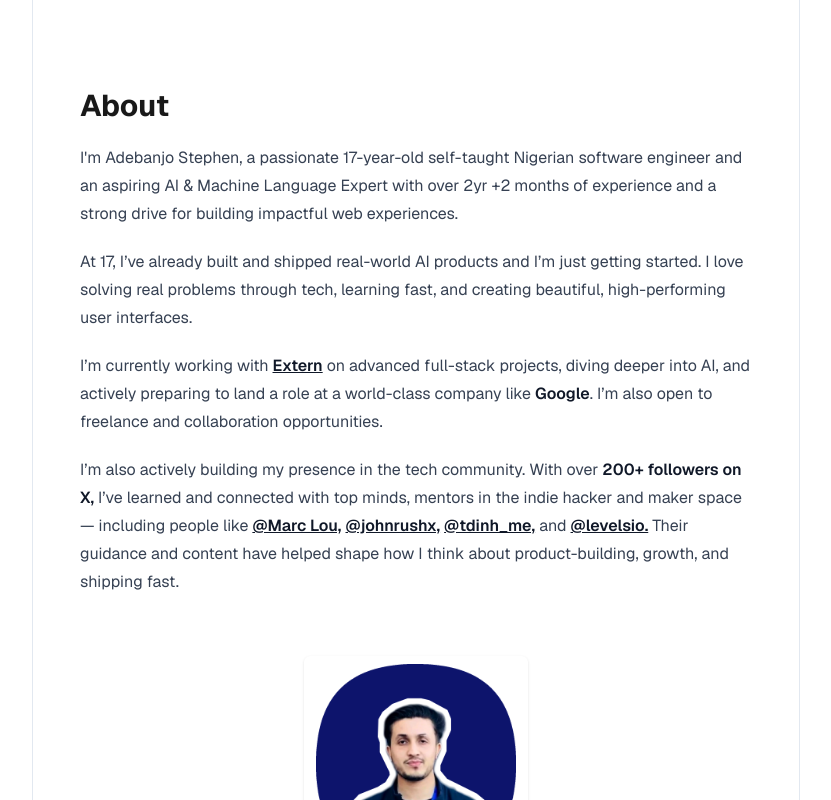
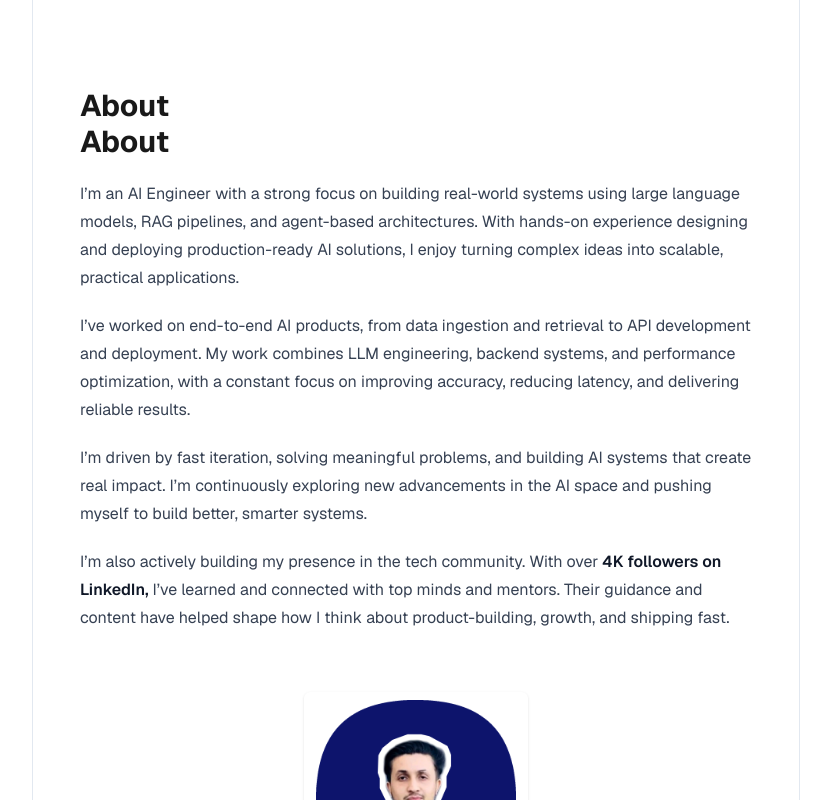
Before and after one commit to uzairafridi00/uzair-portfolio, a Next.js app: page / in a window 1280 px wide. Shown: the part 740-1540 px from the top of the page, without its empty margins (224-1055 px from the left). Built offline with nearby package versions, Linux system fonts and the light colour scheme.

Commit message:
Some Changes

```diff
--- a/src/components/About.tsx
+++ b/src/components/About.tsx
@@ -20,48 +20,20 @@ const About = () => {
           className=""
         >
           <div className="font-bold text-3xl text-black/90">About</div>
+          <div className="font-bold text-3xl text-black/90">About</div>
           <p>
-            I&apos;m Adebanjo Stephen, a passionate 17-year-old self-taught
-            Nigerian software engineer and an aspiring AI & Machine Language
-            Expert with over 2yr +2 months of experience and a strong drive for
-            building impactful web experiences.
+            I’m an AI Engineer with a strong focus on building real-world systems using large language models, RAG pipelines, and agent-based architectures. With hands-on experience designing and deploying production-ready AI solutions, I enjoy turning complex ideas into scalable, practical applications.
           </p>
           <p className="mt-2">
-            At 17, I’ve already built and shipped real-world AI products and I’m just getting started. I love solving
-            real problems through tech, learning fast, and creating beautiful,
-            high-performing user interfaces.
+            I’ve worked on end-to-end AI products, from data ingestion and retrieval to API development and deployment. My work combines LLM engineering, backend systems, and performance optimization, with a constant focus on improving accuracy, reducing latency, and delivering reliable results.
           </p>
           <p className="mt-2">
-            I’m currently working with{" "}
-            <Link
-              href="https://www.linkedin.com/company/externhq/posts/?feedView=all"
-              className="hover:text-green-900"
-            >
-              <strong>Extern</strong>
-            </Link>{" "}
-            on advanced full-stack projects, diving deeper into AI, and actively
-            preparing to land a role at a world-class company like{" "}
-            <strong>Google</strong>. I’m also open to freelance and
-            collaboration opportunities.
+            I’m driven by fast iteration, solving meaningful problems, and building AI systems that create real impact. I’m continuously exploring new advancements in the AI space and pushing myself to build better, smarter systems.
           </p>
           <p className="mt-2">
             I’m also actively building my presence in the tech community. With
-            over <strong>200+ followers on X, </strong>
-            I’ve learned and connected with top minds, mentors in the indie
-            hacker and maker space — including people like{" "}
-            <Link href="https://x.com/marc_louvion">
-              <strong>@Marc Lou,</strong>
-            </Link>{" "}
-            <Link href="https://x.com/johnrushx">
-              <strong>@johnrushx,</strong>
-            </Link>{" "}
-            <Link href="https://x.com/tdinh_me">
-              <strong>@tdinh_me,</strong>
-            </Link>{" "}
-            and{" "}
-            <Link href="https://x.com/levelsio">
-              <strong>@levelsio.</strong>
-            </Link>{" "}
+            over <strong>4K followers on LinkedIn, </strong>
+            I’ve learned and connected with top minds and mentors.
             Their guidance and content have helped shape how I think about
             product-building, growth, and shipping fast.
           </p>
@@ -69,7 +41,7 @@ const About = () => {
       </div>
 
       <Link
-        href="https://www.linkedin.com/in/stephen-adebanjo-82a6ba359/"
+        href="https://www.linkedin.com/in/uzair-afridi00/"
         target="_blank"
       >
         <motion.div
--- a/src/components/Navbar.tsx
+++ b/src/components/Navbar.tsx
@@ -15,7 +15,7 @@ const Navbar = () => {
       <nav className="max-w-[586px] mx-auto bg-black/85 flex flex-wrap justify-between items-center py-2 px-4 rounded-full border outline-none shadow-md fixed left-0 right-0 z-50">
         <div>
           <Link href="/">
-            <img src="/img/brandLogo.png" alt="Brand Logo" />
+            <p className="text-white font-bold">ᴜᴢᴀɪʀ ᴀꜰʀɪᴅɪ</p>
           </Link>
         </div>
 
```
Also changed, not shown: 1 other file (tests, documents, lock files or other folders).
